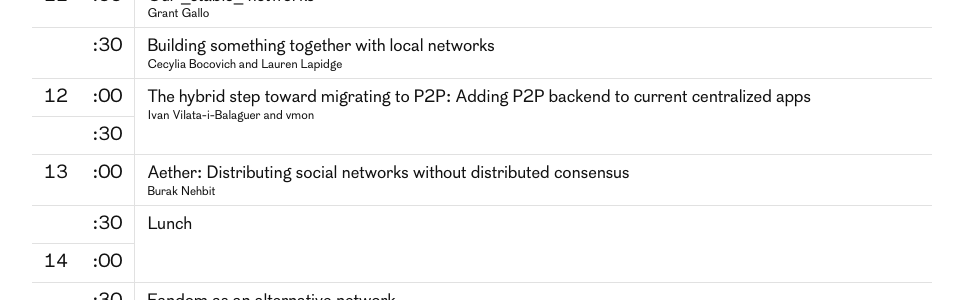
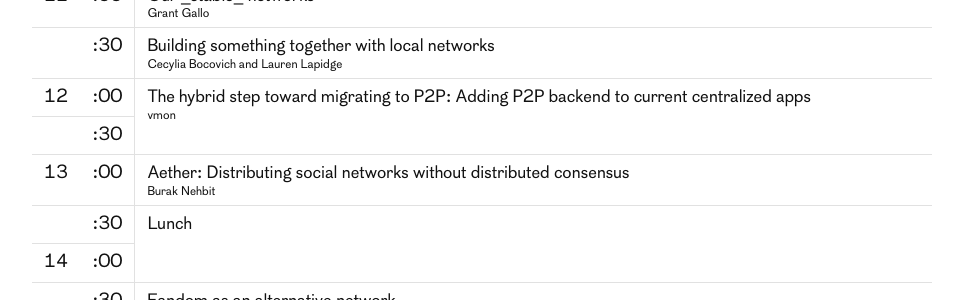
Before and after one commit to ournetworks/ournetworks.ca, a Jekyll site: the page built from conference/program.md, in a window 1280 px wide and 900 px high, scrolled down 387 px. Shown: the part 150-450 px from the top of the window, without its empty margins (158-1121 px from the left). Built offline with Jekyll 4.4.1, drawn with Linux system fonts in a browser that asks for light colours.

Commit message:
Update schedule presenter

```diff
--- a/_data/sessions.yml
+++ b/_data/sessions.yml
@@ -66,7 +66,7 @@
 
 - sessionID: 18100
   title: "The hybrid step toward migrating to P2P: Adding P2P backend to current centralized apps"
-  presenter: "Ivan Vilata-i-Balaguer and vmon"
+  presenter: "vmon"
   descriptionLink: "https://github.com/ournetworks/2018-submissions/issues/10"
   sessionType: "talk"
   theme: ""
```
